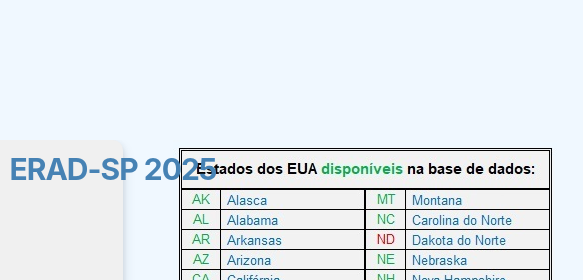
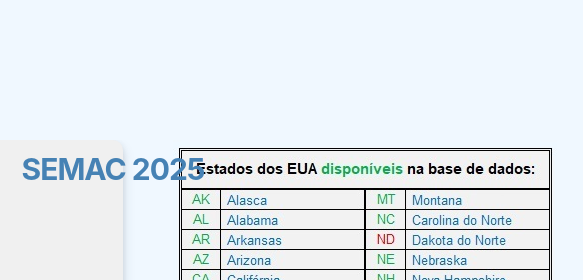
Before and after one commit to mauromarx/SEMAC_2025, a plain HTML site: page Web_Page/index.html in a window 1280 px wide. Shown: the top 280 px of the page, 577-1160 px from the left. Drawn offline with Linux system fonts and the light colour scheme.

Commit message:
Commit_20250909a

```diff
--- a/Web_Page/index.html
+++ b/Web_Page/index.html
@@ -16,7 +16,7 @@
     </a>
     <span class="flex-flex flex-justifyContent--center">
       <h1 style="text-align:center; font-family:verdana;">
-        <a href="https://erad-sp.github.io/" target="_blank">ERAD-SP 2025</a>
+        <a href="https://www.semac.cc/" target="_blank">SEMAC 2025</a>
       </h1>
     </span>
   </div>
```
Also changed, not shown: 1 other file.
